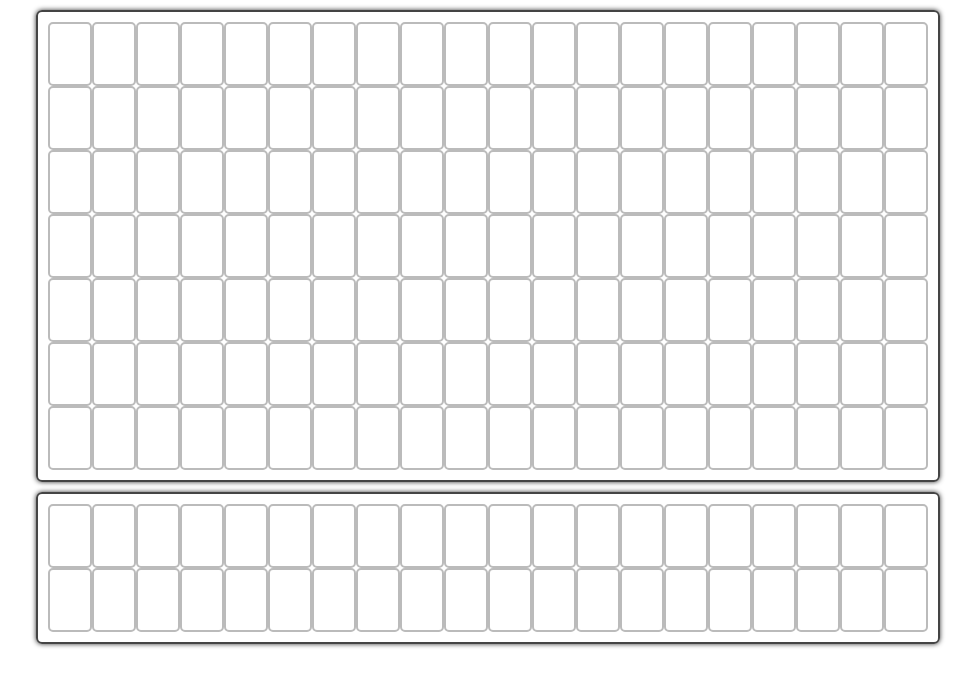
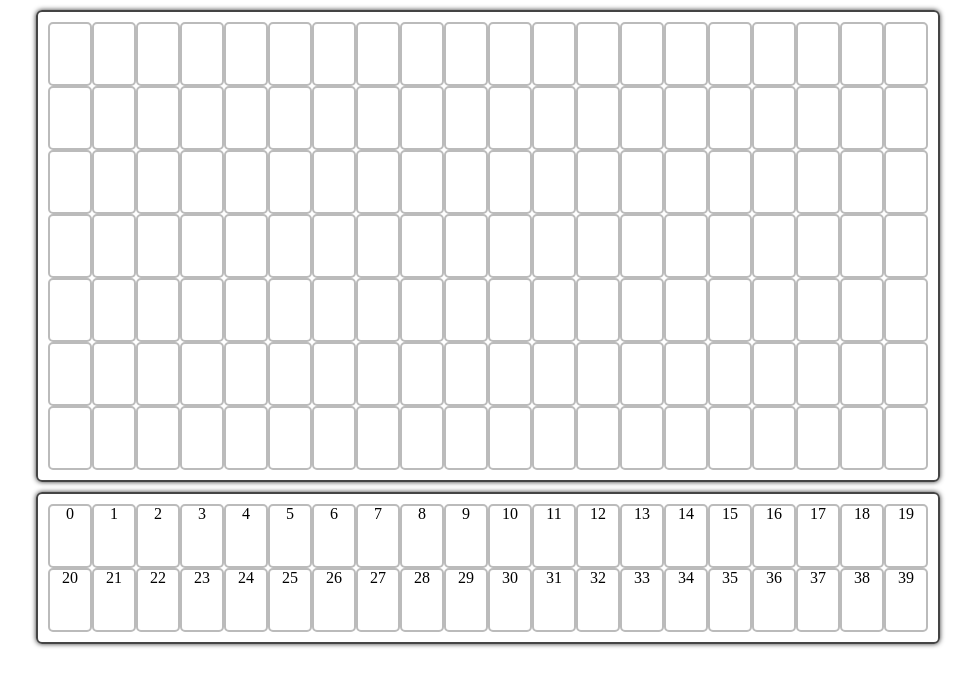
Before and after one commit to apixandru/rummikub-java, an Angular app in the folder rummikub-angular/: page / in a window 1280 px wide. Shown: the top 686 px of the page, without its empty margins (152-1127 px from the left). Built offline with nearby package versions, Linux system fonts and the light colour scheme.

Commit message:
add input to card slot

```diff
--- a/rummikub-angular/src/app/app.cardslot.html
+++ b/rummikub-angular/src/app/app.cardslot.html
@@ -1 +1 @@
-<div class="slot"></div>
+<div class="slot">{{cardSlotId}}</div>
--- a/rummikub-angular/src/app/app.cardslot.ts
+++ b/rummikub-angular/src/app/app.cardslot.ts
@@ -1,8 +1,9 @@
-import { Component } from '@angular/core';
+import { Component, Input } from '@angular/core';
 
 @Component({
   selector: 'card-slot',
   templateUrl: './app.cardslot.html'
 })
 export class AppCardSlot {
+  @Input() cardSlotId: number;
 }
--- a/rummikub-angular/src/app/app.component.html
+++ b/rummikub-angular/src/app/app.component.html
@@ -10,7 +10,7 @@
 
   <div class="card-grid-container">
     <div class="card-grid">
-      <card-slot *ngFor="let card of handSlots; let i = index"></card-slot>
+      <card-slot *ngFor="let card of handSlots; let i = index" cardSlotId="{{i}}" ></card-slot>
     </div>
   </div>
 </div>
```
